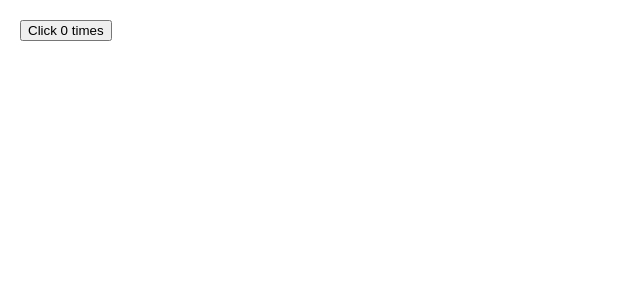
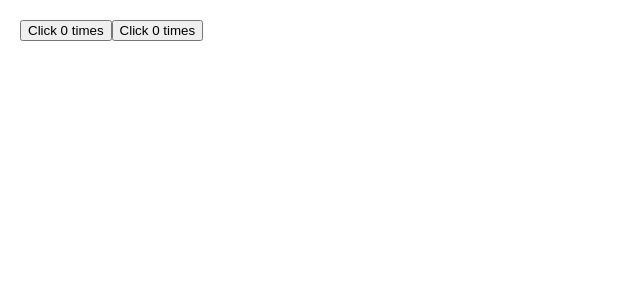
Before and after one commit to reoko/REACT-1-QUICK-START, a React (Create React App) app in the folder src/: page / in a window 1280 px wide. Shown: the top 300 px of the page, without its empty margins (0-640 px from the left). Built offline with nearby package versions, Linux system fonts and the light colour scheme.

Commit message:
Updating the Screen with 2 separate button state

```diff
--- a/src/App.js
+++ b/src/App.js
@@ -190,6 +190,7 @@ export default function Page() {
     <React.Fragment>
       <div>
         <MyButton2 />
+        <MyButton2 />
       </div>
     </React.Fragment>
   );
```
